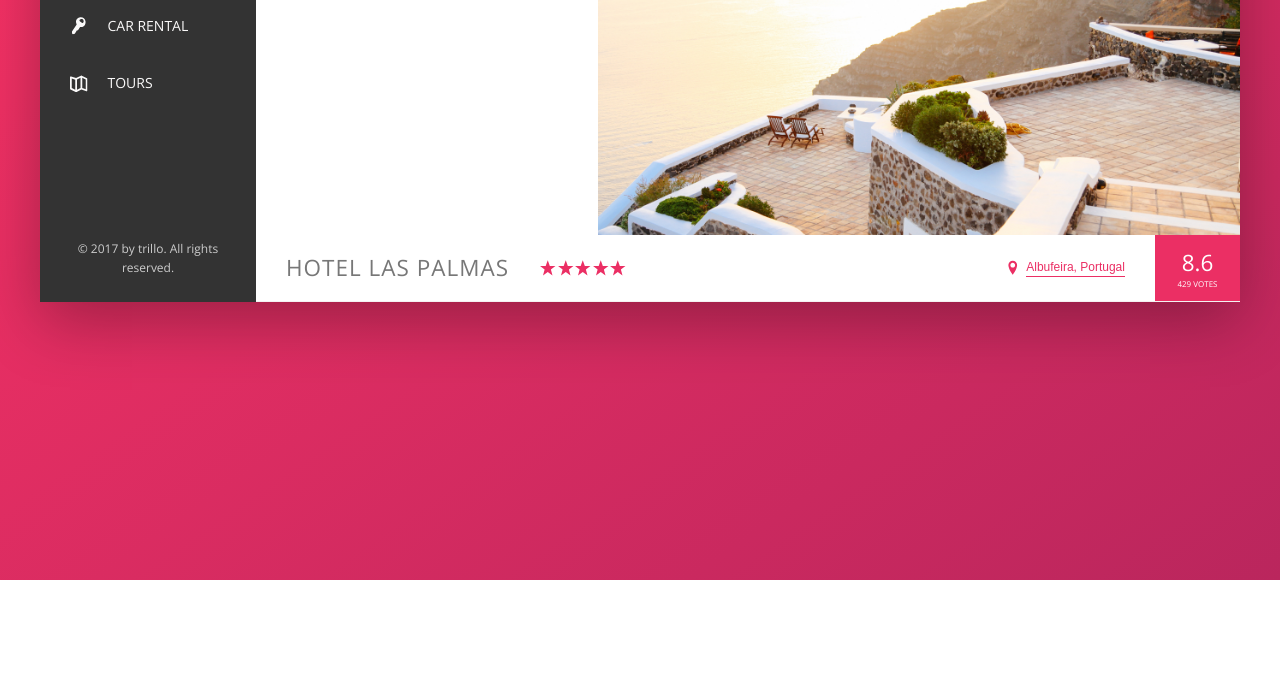
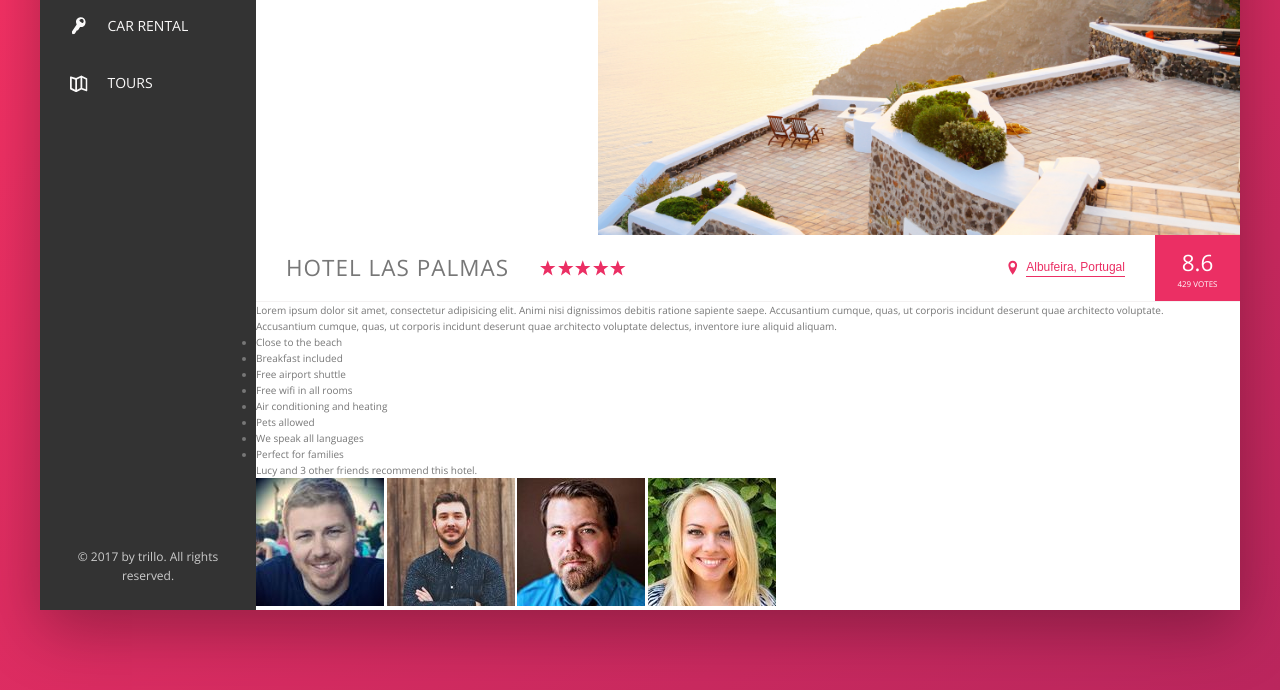
Before and after one commit to APareja12/trav_booking, a website built with Parcel: page index.html in a window 1280 px wide. Shown: the part 300-990 px from the top of the page. Before the commit the page ends 880 px from the top, so only its background shows below. Built offline with nearby package versions, Linux system fonts and the light colour scheme.

Commit message:
adds detail html

```diff
--- a/index.html
+++ b/index.html
@@ -135,6 +135,37 @@
                         </div>
                     </div>
 
+                    <div class="detail">
+                        <div class="description">
+                            <p class="paragraph">
+                                Lorem ipsum dolor sit amet, consectetur adipisicing elit. Animi nisi dignissimos debitis ratione sapiente saepe. Accusantium cumque, quas, ut corporis incidunt deserunt quae architecto voluptate.
+                            </p>
+                            <p class="paragraph">
+                                Accusantium cumque, quas, ut corporis incidunt deserunt quae architecto voluptate delectus, inventore iure aliquid aliquam.
+                            </p>
+                            <ul class="list">
+                                <li class="list__item">Close to the beach</li>
+                                <li class="list__item">Breakfast included</li>
+                                <li class="list__item">Free airport shuttle</li>
+                                <li class="list__item">Free wifi in all rooms</li>
+                                <li class="list__item">Air conditioning and heating</li>
+                                <li class="list__item">Pets allowed</li>
+                                <li class="list__item">We speak all languages</li>
+                                <li class="list__item">Perfect for families</li>
+                            </ul>
+                            <div class="recommend">
+                                <p class="recommend__count">
+                                    Lucy and 3 other friends recommend this hotel.
+                                </p>
+                                <div class="recommend__friends">
+                                    <img src="img/user-3.jpg" alt="Friend 1" class="recommend__photo">
+                                    <img src="img/user-4.jpg" alt="Friend 2" class="recommend__photo">
+                                    <img src="img/user-5.jpg" alt="Friend 3" class="recommend__photo">
+                                    <img src="img/user-6.jpg" alt="Friend 4" class="recommend__photo">
+                                </div>
+                            </div>
+                        </div>
+
                 </main>
             </div>
         </div>
```
Also changed, not shown: dist/index.html, dist/user-3.453e9048.jpg (added), dist/user-4.4990a8cd.jpg (added), dist/user-5.4eedc595.jpg (added), dist/user-6.470680eb.jpg (added).
